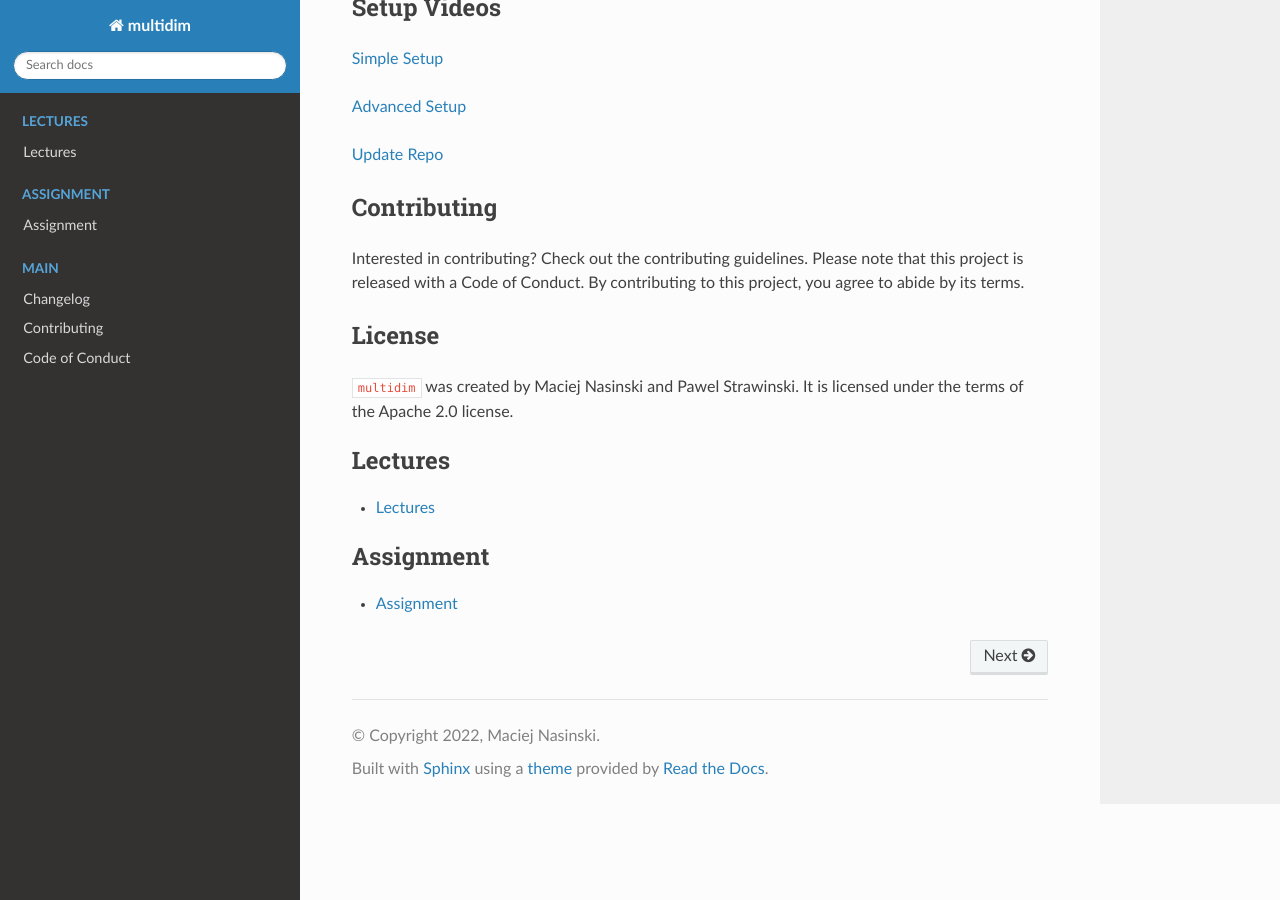
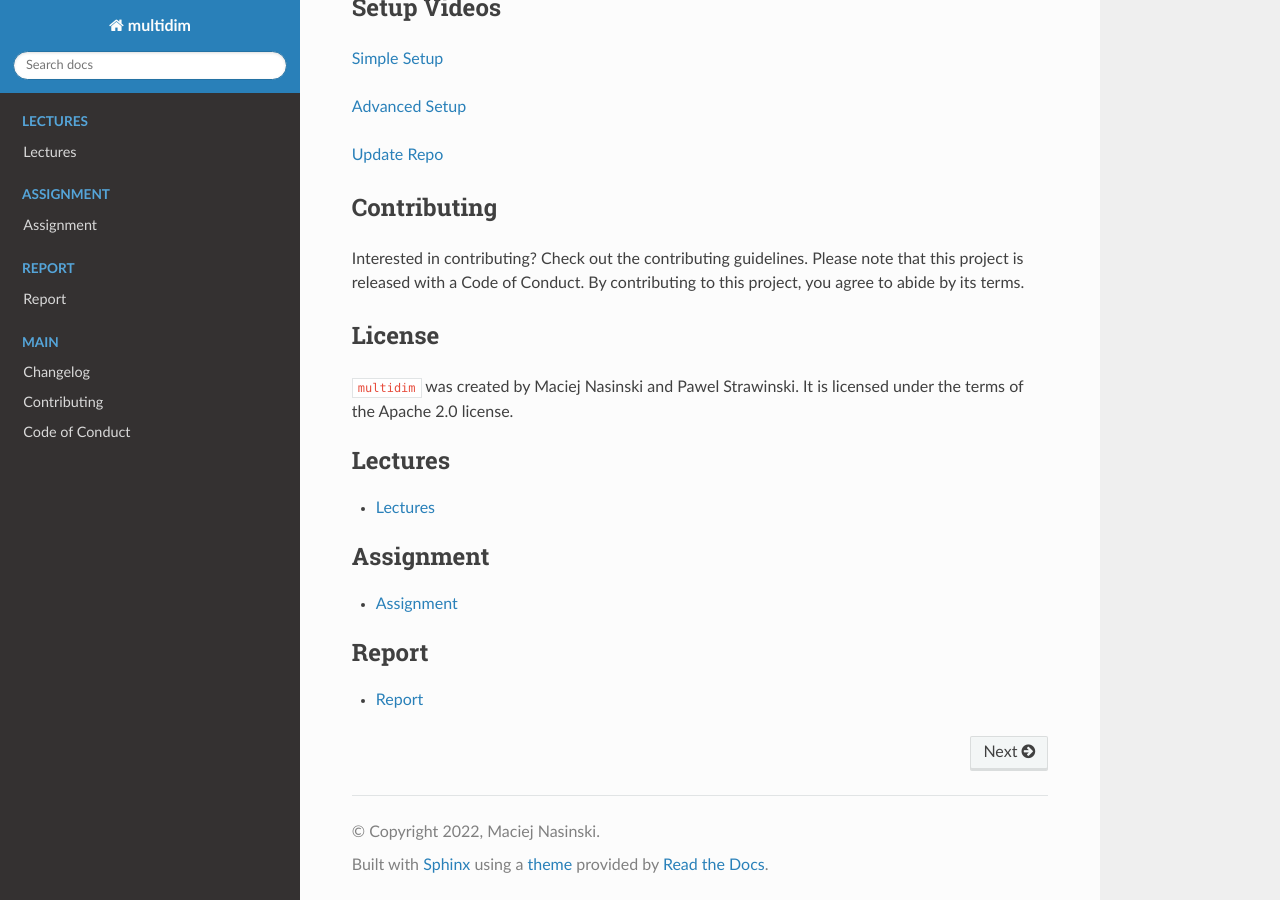
Before and after one commit to Polkas/multidim, a Sphinx documentation site: the page built from docs/index.md, in a window 1280 px wide and 900 px high, scrolled down 1359 px. Built offline with Sphinx 7.4.7 and the Read the Docs theme 2.0.0, drawn with Linux system fonts in a browser that asks for light colours; pages that are not in the unit, such as notebooks, are missing from menus.

Commit message:
update index

````diff
--- a/docs/index.md
+++ b/docs/index.md
@@ -17,6 +17,13 @@ assignment.md
 
 ```{toctree}
 :maxdepth: 1
+:caption: Report
+
+report.md
+```
+
+```{toctree}
+:maxdepth: 1
 :hidden:
 :caption: Main
 
````
